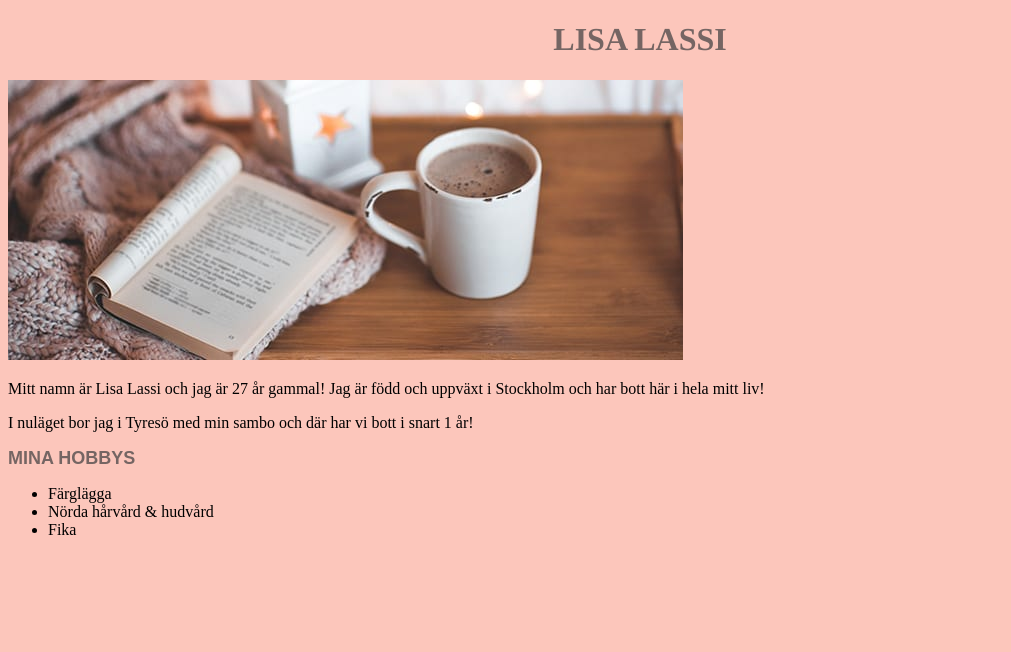
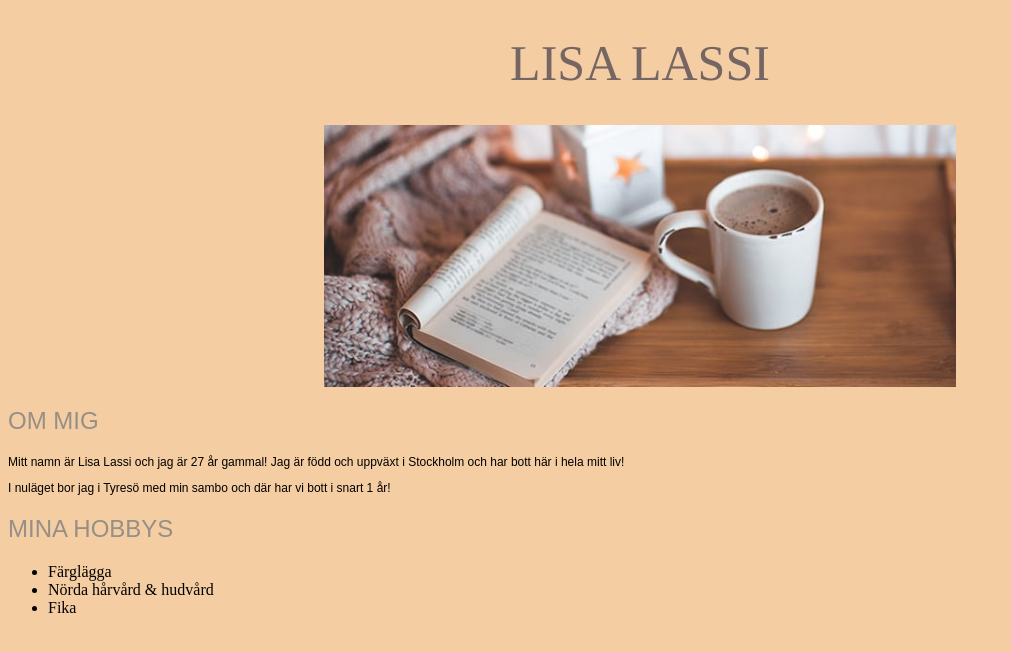
Before and after one commit to LisaLassi/Git-To-GitHub-Test1, a plain HTML site: page index.html in a window 1280 px wide. Shown: the whole page, without its empty margins (0-1011 px from the left). Drawn offline with Linux system fonts and the light colour scheme.

Commit message:
updaterad

```diff
--- /dev/null
+++ b/css/style.css
@@ -0,0 +1,28 @@
+body {
+    background-color: #f5cda2;
+}
+
+h1 {
+    color: #756563;
+    font-size: 50px;
+    text-align: center;
+    font-family: Times;
+    font-weight: 500;
+}
+
+h2 {
+    color:#968f87;
+    font-family: Arial;
+    font-weight: 100;
+}
+
+img{
+    display: block;
+    margin: auto;
+    width: 50%;
+}
+
+p {
+    font-family: arial;
+    font-size: 12px;
+}
--- a/index.html
+++ b/index.html
@@ -3,20 +3,21 @@
 <html>
     <head>
         <title>Lisans hemsida!</title>
+        <link href="css/style.css" rel="stylesheet">
         </head>
 
-        <body style="background-color: #FCC6BB;">
-            <h1 style="color:#756563; font-family: Times; text-align: center; font-size: xx-large;">LISA LASSI</h1>
+        <body>
+            <h1>LISA LASSI</h1>
 
             <img src="images/winter-books-header.jpg" alt="Varm choklad och en bok">
 
-            <p style="font-family:Times New Roman;">Mitt namn är Lisa Lassi och jag är 27 år gammal!
-                Jag är född och uppväxt i Stockholm och har bott här i hela mitt liv!</p>
-            <p style="font-family: Times New Roman;">I nuläget bor jag i Tyresö med min sambo och där har vi bott i snart 1 år!</p>
+                <h2>OM MIG</h2>
+                <p>Mitt namn är Lisa Lassi och jag är 27 år gammal!
+                    Jag är född och uppväxt i Stockholm och har bott här i hela mitt liv!</p>
+                <p>I nuläget bor jag i Tyresö med min sambo och där har vi bott i snart 1 år!</p>
 
-            <h2 style="color:#756563; font-family: Arial; font-size: large;">MINA HOBBYS</h2>
-
-            <ul style="font-family: Times New Roman;">
+            <h2>MINA HOBBYS</h2>
+            <ul>
                 <li>Färglägga</li>
                 <li>Nörda hårvård & hudvård</li>
                 <li>Fika</li>
```
Also changed, not shown: images/IMG_2839_jpg-scaled.webp (added).
